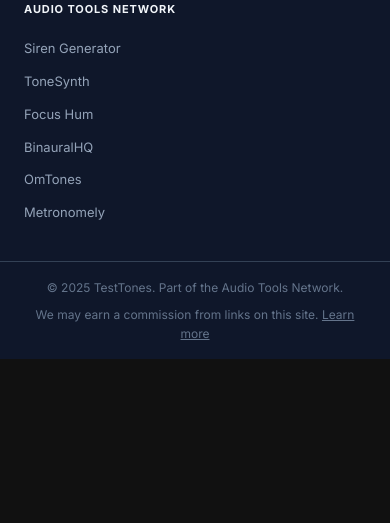
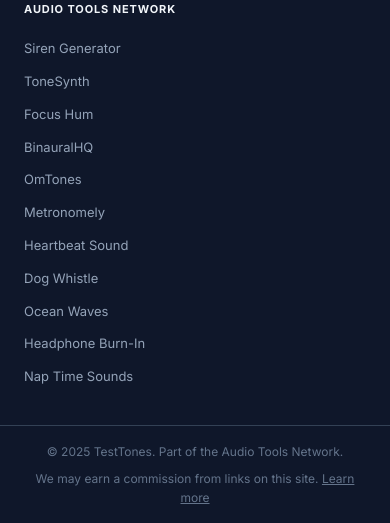
Before and after one commit to bberg/frequency-generator, a Flask app: page /faq in a window 390 px wide. Shown: the part 4392-4915 px from the top of the page. Before the commit the page ends 4751 px from the top, so only its background shows below. Run offline with Flask 3, Linux system fonts and the light colour scheme.

Commit message:
Network: add 5 new sites (heartbeat, dog whistle, ocean waves, headphone burn-in, nap time) to footer grid + Organization sameAs
Co-Authored-By: Claude Opus 4.8 (1M context) <noreply@anthropic.com>

```diff
--- a/templates/base.html
+++ b/templates/base.html
@@ -61,7 +61,12 @@
         "https://focushum.com",
         "https://binauralhq.com",
         "https://omtones.com",
-        "https://metronomely.com"
+        "https://metronomely.com",
+        "https://heartbeatsound.com",
+        "https://dogwhistleonline.com",
+        "https://oceanwavessound.com",
+        "https://burninheadphones.com",
+        "https://naptimesounds.com"
       ]
     }
     </script>
@@ -150,6 +155,11 @@
                     <a href="https://binauralhq.com" target="_blank" rel="noopener">BinauralHQ</a>
                     <a href="https://omtones.com" target="_blank" rel="noopener">OmTones</a>
                     <a href="https://metronomely.com" target="_blank" rel="noopener">Metronomely</a>
+                    <a href="https://heartbeatsound.com" target="_blank" rel="noopener">Heartbeat Sound</a>
+                    <a href="https://dogwhistleonline.com" target="_blank" rel="noopener">Dog Whistle</a>
+                    <a href="https://oceanwavessound.com" target="_blank" rel="noopener">Ocean Waves</a>
+                    <a href="https://burninheadphones.com" target="_blank" rel="noopener">Headphone Burn-In</a>
+                    <a href="https://naptimesounds.com" target="_blank" rel="noopener">Nap Time Sounds</a>
                 </div>
             </div>
             <div class="footer-bottom">
--- a/templates/index.html
+++ b/templates/index.html
@@ -773,6 +773,11 @@
                     <a href="https://binauralhq.com" target="_blank" rel="noopener">BinauralHQ</a>
                     <a href="https://omtones.com" target="_blank" rel="noopener">OmTones</a>
                     <a href="https://metronomely.com" target="_blank" rel="noopener">Metronomely</a>
+                    <a href="https://heartbeatsound.com" target="_blank" rel="noopener">Heartbeat Sound</a>
+                    <a href="https://dogwhistleonline.com" target="_blank" rel="noopener">Dog Whistle</a>
+                    <a href="https://oceanwavessound.com" target="_blank" rel="noopener">Ocean Waves</a>
+                    <a href="https://burninheadphones.com" target="_blank" rel="noopener">Headphone Burn-In</a>
+                    <a href="https://naptimesounds.com" target="_blank" rel="noopener">Nap Time Sounds</a>
                 </div>
             </div>
             <div class="footer-bottom">
```
